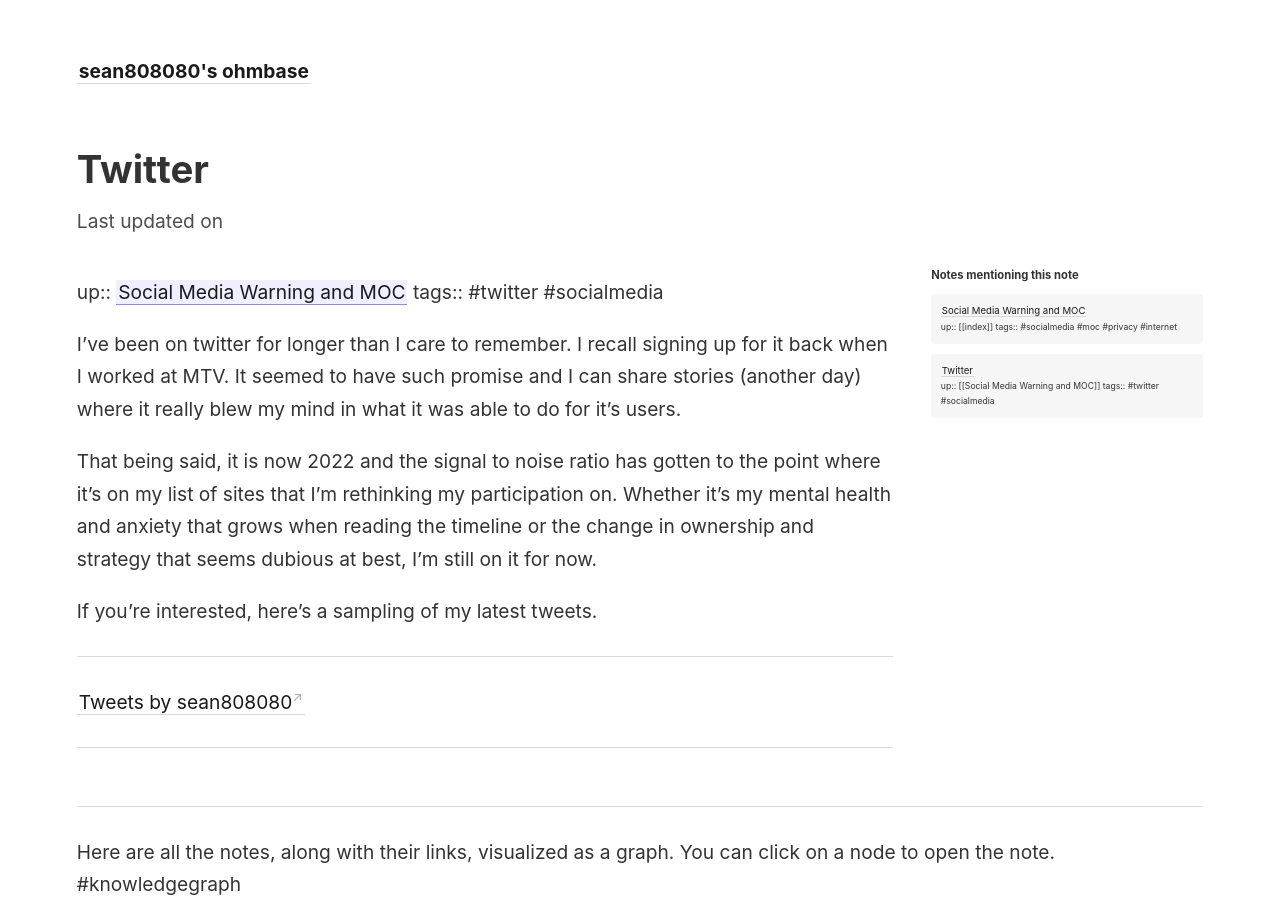
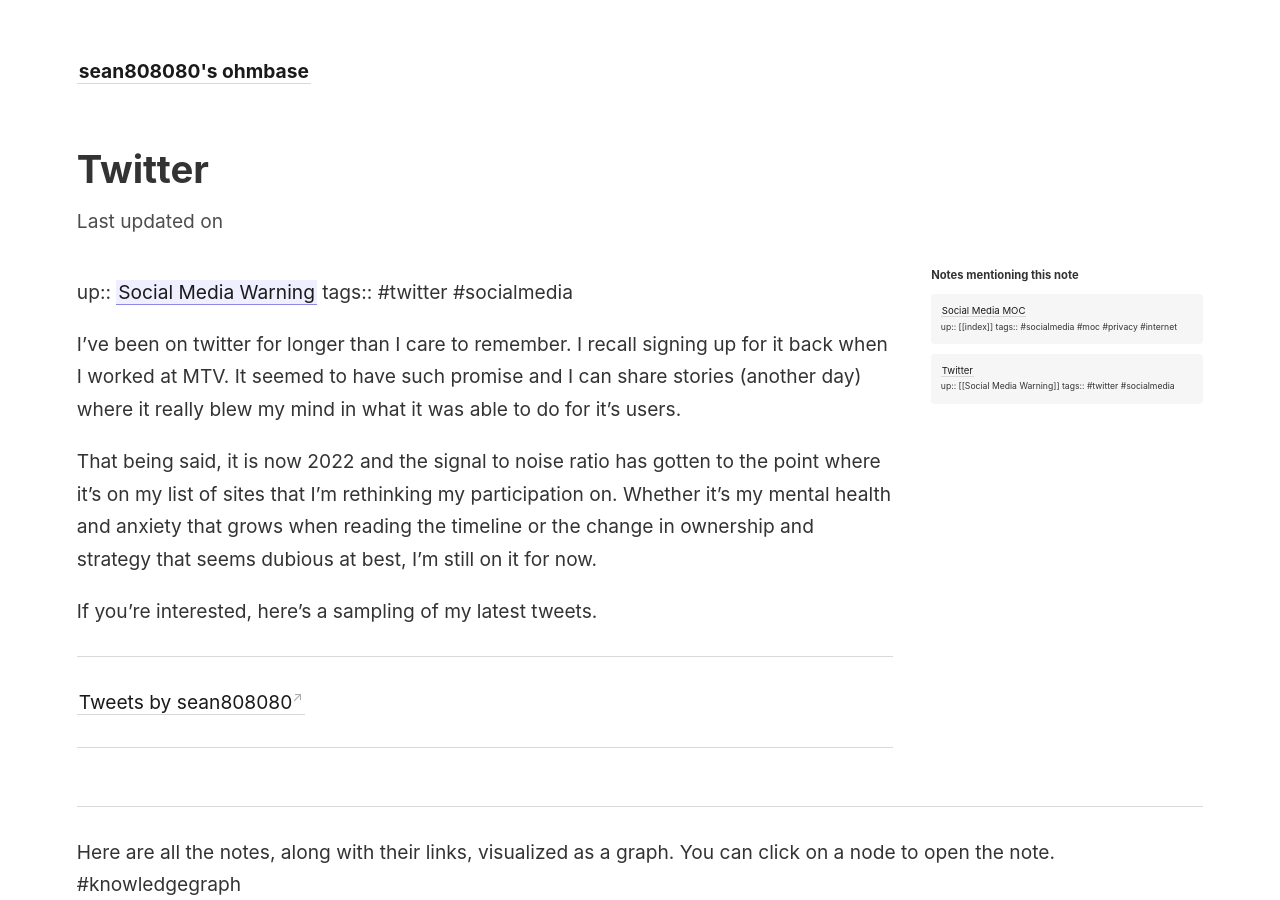
Before and after one commit to sean808080/digital-garden-jekyll, a Jekyll site: the page built from _notes/Twitter.md, in a window 1280 px wide and 900 px high. Built offline with Jekyll 4.4.1, drawn with Linux system fonts in a browser that asks for light colours; comment, search, counter and statistics services are not loaded; some of the changed text lies outside the part shown.

Commit message:
[PUBLISHER] Merge #46
* PUSH NOTE : The Overstory.md

* PUSH NOTE : The Psychology of Money.md

* PUSH NOTE : Five Dialogues.md

* PUSH NOTE : Social Media Warning.md

* PUSH NOTE : Digital love languages.md

* PUSH ATTACHMENT : 311802552_1191477991433747_2048556905825583560_n-1024x1024.jpg

* PUSH NOTE : Obsidian Publishing Framework.md

* PUSH NOTE : The girl that looked in the mirror all the time.md

* PUSH NOTE : Sandinista.md

* PUSH NOTE : Reactance in psychology.md

* PUSH NOTE : Patriotism.md

* PUSH NOTE : Neos First Roller Coaster Ride at Disneyland.md

* PUSH NOTE : Lee Scratch Perry.md

* PUSH NOTE : Grace Jones.md

* PUSH NOTE : Ella Fitzgerald.md

* PUSH NOTE : Education as a game.md

* PUSH NOTE : A One Man Show.md

* PUSH NOTE : Art and Music MOC.md

* PUSH NOTE : Social Media MOC.md

* PUSH NOTE : What is a MOC.md

* PUSH NOTE : index.md

* PUSH NOTE : facebook.md

* PUSH NOTE : Twitter.md

* PUSH NOTE : Tennessee Williams.md

* PUSH NOTE : Reading and Writing MOC.md

* PUSH NOTE : Democracy rankings.md

* PUSH ATTACHMENT : 9B133BCB-0AF0-4E69-9061-09957FB35C84.jpeg

* Delete file

```diff
--- a/_notes/Twitter.md
+++ b/_notes/Twitter.md
@@ -2,7 +2,7 @@
 share: TRUE
 title: "Twitter"
 ---
-up:: [[Social Media Warning and MOC]]
+up:: [[Social Media Warning]]
 tags:: #twitter #socialmedia
 
 
--- a/_notes/facebook.md
+++ b/_notes/facebook.md
@@ -3,7 +3,7 @@
 title: "facebook"
 ---
 
-up:: [[Social Media Warning and MOC]]
+up:: [[Social Media Warning]]
 tags: #socialmedia #facebook
 
 
```
Also changed, not shown: _notes/Social Media MOC.md (added, +23 -0 lines), _notes/Social Media Warning.md (renamed from _notes/Social Media Warning and MOC.md, +3 -15 lines).
